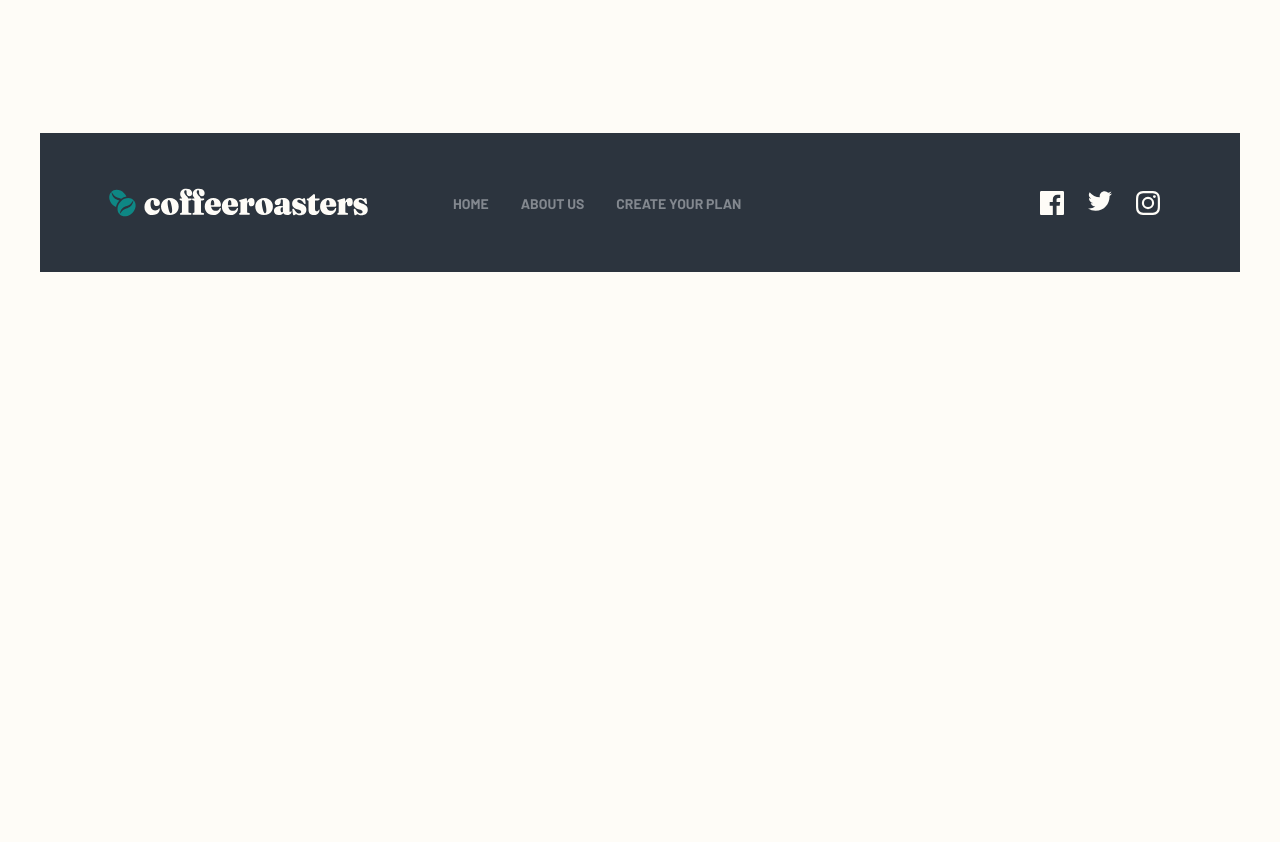
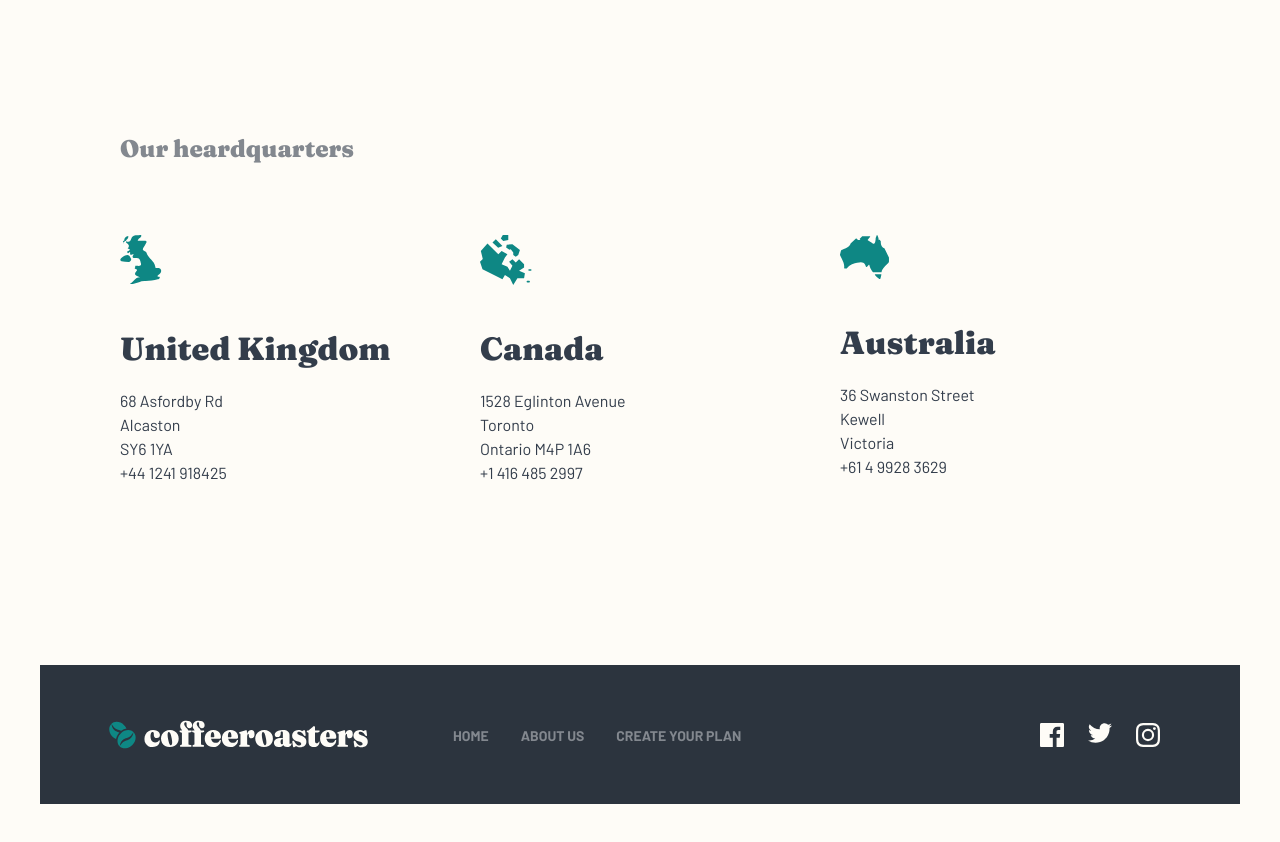
Before and after one commit to GabrielaMendes/vue-coffee-subsrcription-site, a Vue app: page /about-us in a window 1280 px wide. Shown: the part 2060-2902 px from the top of the page. Before the commit the page ends 2396 px from the top, so only its background shows below. Built offline with nearby package versions, Linux system fonts and the light colour scheme.

Commit message:
layout: created aboutpage hearquarters section and finished about us view

```diff
--- a/src/views/AboutView.vue
+++ b/src/views/AboutView.vue
@@ -1,6 +1,9 @@
 <script setup>
 import { breakpointsTailwind, useBreakpoints } from "@vueuse/core";
 import { computed } from "vue";
+import IconAustralia from "@/components/icons/countries/IconAustralia.vue";
+import IconCanada from "@/components/icons/countries/IconCanada.vue";
+import IconUK from "@/components/icons/countries/IconUK.vue";
 
 const breakpoints = useBreakpoints(breakpointsTailwind);
 const smAndLarger = breakpoints.greaterOrEqual("sm");
@@ -17,6 +20,33 @@ const qualityImg = computed(() => {
     lgAndLarger.value ? "desktop" : (smAndLarger.value ? "tablet" : "mobile")
   }/image-quality.jpg`;
 });
+
+const headquarters = [
+  {
+    icon: IconUK,
+    country: "United Kingdom",
+    address: "68 Asfordby Rd",
+    city: "Alcaston",
+    region: "SY6 1YA",
+    phone: "+44 1241 918425",
+  },
+  {
+    icon: IconCanada,
+    country: "Canada",
+    address: "1528 Eglinton Avenue",
+    city: "Toronto",
+    region: "Ontario M4P 1A6",
+    phone: "+1 416 485 2997",
+  },
+  {
+    icon: IconAustralia,
+    country: "Australia",
+    address: "36 Swanston Street",
+    city: "Kewell",
+    region: "Victoria",
+    phone: "+61 4 9928 3629",
+  },
+]
 </script>
 
 <template>
@@ -64,5 +94,21 @@ const qualityImg = computed(() => {
         </p>
       </div>
     </section>
+
+    <!-- Headquarters -->
+    <section class="w-full extra-padding sm:max-lg:px-0">
+      <h2 class="mb-[70px] text-grey-text text-2xl text-center sm:text-left">Our heardquarters</h2>
+      <div class="grid gap-20 sm:gap-10 grid-rows-3 sm:grid-cols-3 sm:grid-rows-1">
+        <div v-for="head in headquarters" :key="head.country" class="text-center sm:text-left flex flex-col items-center sm:items-start">
+          <component :is="head.icon" class="mb-12"></component>
+          <h3 class="text-[28px] sm:text-2xl lg:text-[32px] mb-6 sm:max-lg:mb-5">{{ head.country }}</h3>
+          <p>{{ head.address }}</p>
+          <p>{{ head.city }}</p>
+          <p>{{ head.region }}</p>
+          <p>{{ head.phone }}</p>
+        </div>
+      </div>
+
+    </section>
   </main>
 </template>
```
